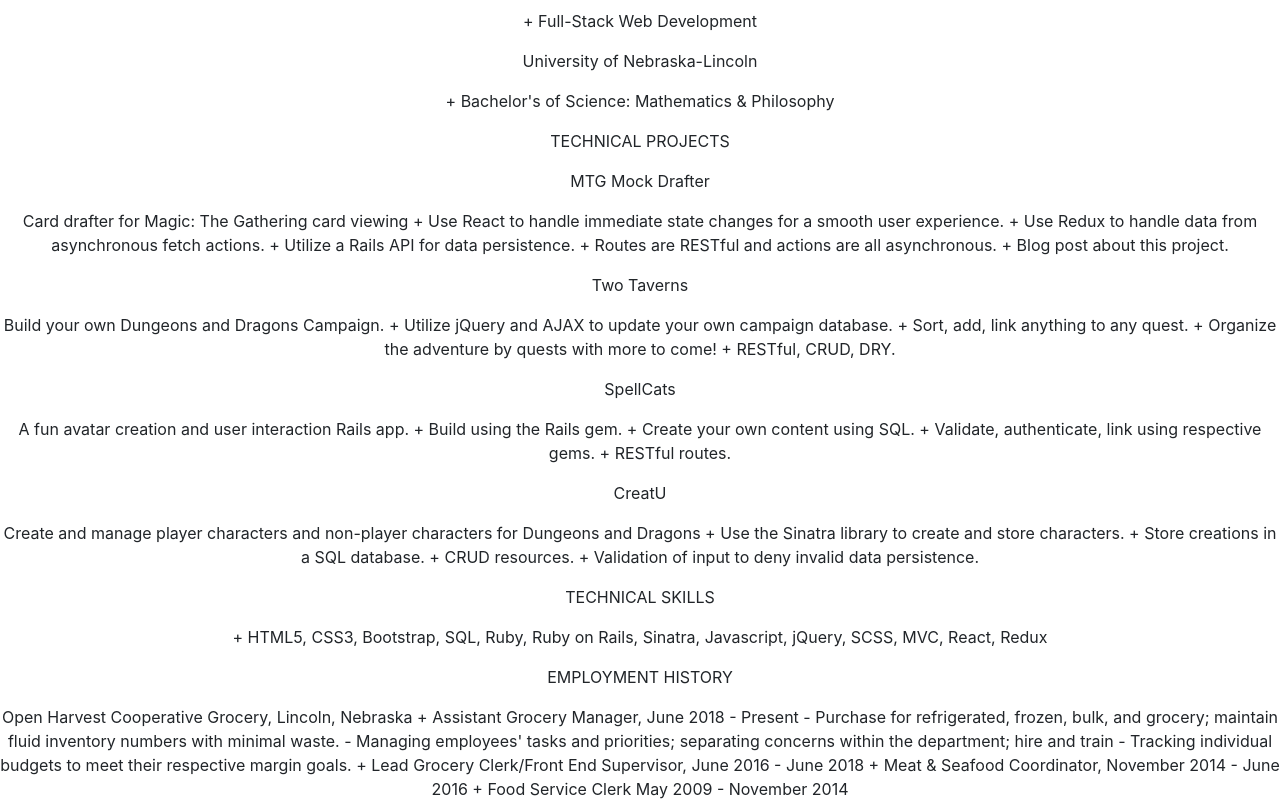
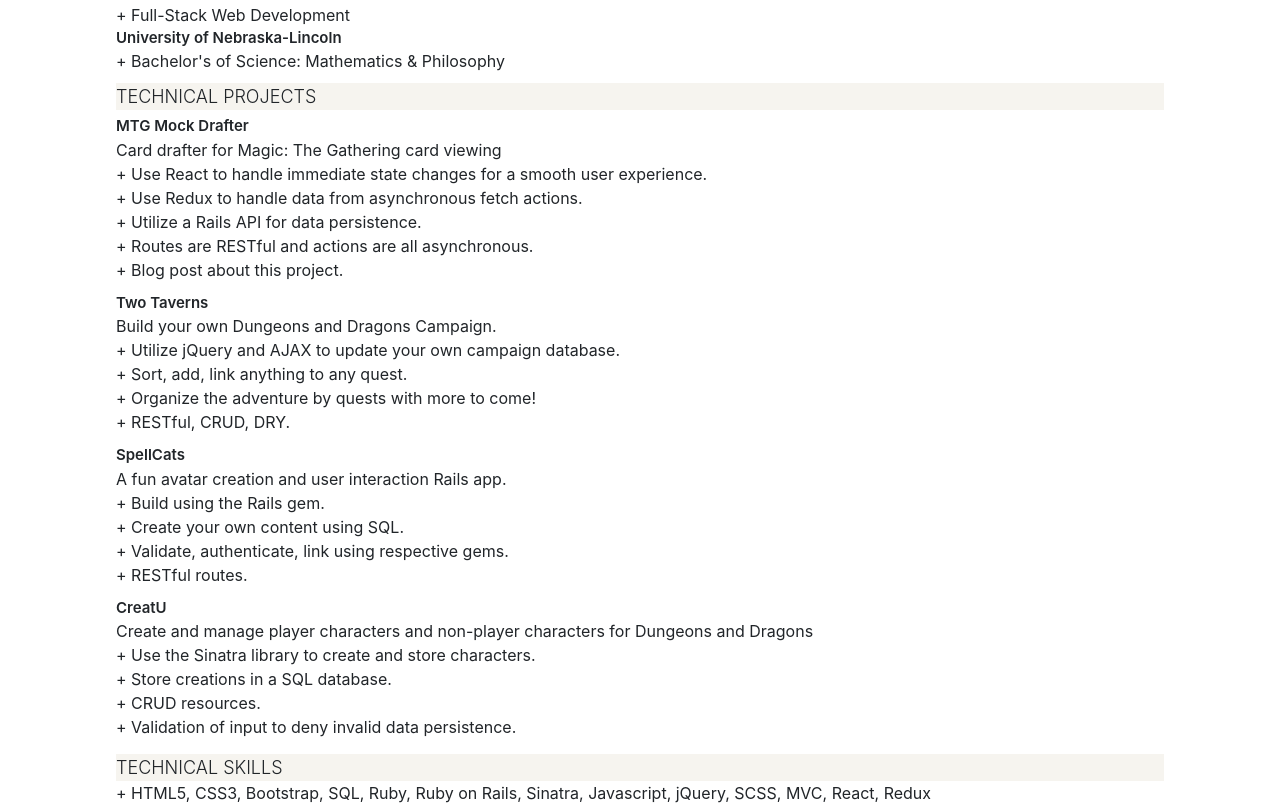
Before and after one commit to alcesalces11331/Portfolio, a React (Create React App) app: page /resume in a window 1280 px wide. Shown: the part 320-1125 px from the top of the page. Built offline with nearby package versions, Linux system fonts and the light colour scheme.

Commit message:
Finish adding styles for the resume

```diff
--- a/src/App.css
+++ b/src/App.css
@@ -333,6 +333,8 @@
   display: flex;
   flex-direction: column;
   justify-content: center;
+  margin: 0 auto;
+  max-width: 1048px;
 }
 
 .resume-header {
@@ -344,11 +346,44 @@
 
 #resume-title {
   font-size: 24px;
-  font-weight: bold;
+  font-weight: 600;
+  font-family: 'Times New Roman', Times, serif;
+}
+
+.resume-section {
+  display: flex;
+  flex-direction: column;
+  justify-content: center;
+  margin-bottom: 10px;
+  text-align: left;
+}
+
+.resume-section p {
+  margin: 0;
+}
+
+.tech-section-container {
+  display: flex;
+  flex-direction: column;
+  max-width: 720px;
+  margin: 5px 0;
 }
 
 .resume-p-text {
   font-family: 'Times New Roman', Times, serif;
+}
+
+.resume-section-header {
+  font-weight: 300;
+  background-color: rgb(246, 244, 239);
+  margin: 0;
+  font-size: 18px;
+}
+
+.resume-section-sep {
+  font-weight: 600;
+  margin-bottom: 5px;
+  font-size: 15px;
 }
 
 /* ##################### BLOG ##################### */
--- a/src/routes/Resume.js
+++ b/src/routes/Resume.js
@@ -15,47 +15,59 @@
                 </p>
             </div>
             <div className="resume-section">
-                <p className="resume-section-header">Education History</p>
-                <p>Flatiron School</p>
+                <p className="resume-section-header">EDUCATION HISTORY</p>
+                <p className="resume-section-sep">Flatiron School</p>
                 <p>+ Full-Stack Web Development</p>
-                <p>University of Nebraska-Lincoln</p>
+                <p className="resume-section-sep">University of Nebraska-Lincoln</p>
                 <p>+ Bachelor's of Science: Mathematics & Philosophy</p>
             </div>
             <div className="resume-section">
                 <p className="resume-section-header">TECHNICAL PROJECTS</p>
-                <p>MTG Mock Drafter</p>
+                <div className="tech-section-container">
+                    <p className="resume-section-sep">MTG Mock Drafter</p>
                     <p>
-                    Card drafter for Magic: The Gathering card viewing
-                    + Use React to handle immediate state changes for a smooth user experience.
-                    + Use Redux to handle data from asynchronous fetch actions.
-                    + Utilize a Rails API for data persistence.
-                    + Routes are RESTful and actions are all asynchronous.
+                        Card drafter for Magic: The Gathering card viewing<br />
+                        + Use React to handle immediate state changes for a smooth user experience.<br />
+                        + Use Redux to handle data from asynchronous fetch actions.<br />
+                        + Utilize a Rails API for data persistence.<br />
+                        + Routes are RESTful and actions are all asynchronous.<br />
                         + Blog post about this project.
                     </p>
-                <p>Two Taverns</p>
+                </div>
+
+                <div className="tech-section-container">
+                    <p className="resume-section-sep">Two Taverns</p>
                     <p>
-                    Build your own Dungeons and Dragons Campaign.
-                    + Utilize jQuery and AJAX to update your own campaign database.
-                    + Sort, add, link anything to any quest.
-                    + Organize the adventure by quests with more to come!
-                    + RESTful, CRUD, DRY.
+                        Build your own Dungeons and Dragons Campaign. <br />
+                        + Utilize jQuery and AJAX to update your own campaign database.<br />
+                        + Sort, add, link anything to any quest.<br />
+                        + Organize the adventure by quests with more to come!<br />
+                        + RESTful, CRUD, DRY.<br />
                     </p>
-                <p>SpellCats</p>
+                </div>
+
+                <div className="tech-section-container">
+                    <p className="resume-section-sep">SpellCats</p>
                     <p>
-                    A fun avatar creation and user interaction Rails app.
-                    + Build using the Rails gem.
-                    + Create your own content using SQL.
-                    + Validate, authenticate, link using respective gems.
-                    + RESTful routes.
+                        A fun avatar creation and user interaction Rails app.<br />
+                        + Build using the Rails gem.<br />
+                        + Create your own content using SQL.<br />
+                        + Validate, authenticate, link using respective gems.<br />
+                        + RESTful routes.<br />
                     </p>
-                <p>CreatU</p>
+                </div>
+
+                <div className="tech-section-container">
+                    <p className="resume-section-sep">CreatU</p>
                     <p>
-                    Create and manage player characters and non-player characters for Dungeons and Dragons
-                    + Use the Sinatra library to create and store characters.
-                    + Store creations in a SQL database.
-                    + CRUD resources.
-                    + Validation of input to deny invalid data persistence.
+                        Create and manage player characters and non-player characters for Dungeons and Dragons<br />
+                        + Use the Sinatra library to create and store characters.<br />
+                        + Store creations in a SQL database.<br />
+                        + CRUD resources.<br />
+                        + Validation of input to deny invalid data persistence.<br />
                     </p>
+                </div>
+
             </div>
             <div className="resume-section">
                 <p className="resume-section-header">TECHNICAL SKILLS</p>
@@ -64,13 +76,13 @@
             <div className="resume-section">
                 <p className="resume-section-header">EMPLOYMENT HISTORY</p>
                 <p>
-                    Open Harvest Cooperative Grocery, Lincoln, Nebraska
-                    + Assistant Grocery Manager, June 2018 - Present
-                        - Purchase for refrigerated, frozen, bulk, and grocery; maintain fluid inventory numbers with minimal waste.
-                        - Managing employees' tasks and priorities; separating concerns within the department; hire and train
-                        - Tracking individual budgets to meet their respective margin goals.
-                    + Lead Grocery Clerk/Front End Supervisor, June 2016 - June 2018
-                    + Meat & Seafood Coordinator, November 2014 - June 2016
+                    <strong>Open Harvest Cooperative Grocery, Lincoln, Nebraska</strong><br />
+                    + Assistant Grocery Manager, June 2018 - Present<br />
+                        - Purchase for refrigerated, frozen, bulk, and grocery; maintain fluid inventory numbers with minimal waste.<br />
+                        - Managing employees' tasks and priorities; separating concerns within the department; hire and train<br />
+                        - Tracking individual budgets to meet their respective margin goals.<br />
+                    + Lead Grocery Clerk/Front End Supervisor, June 2016 - June 2018<br />
+                    + Meat & Seafood Coordinator, November 2014 - June 2016<br />
                     + Food Service Clerk May 2009 - November 2014
                 </p>
             </div>
```
Lines whose indentation alone changed are shown as unchanged.
